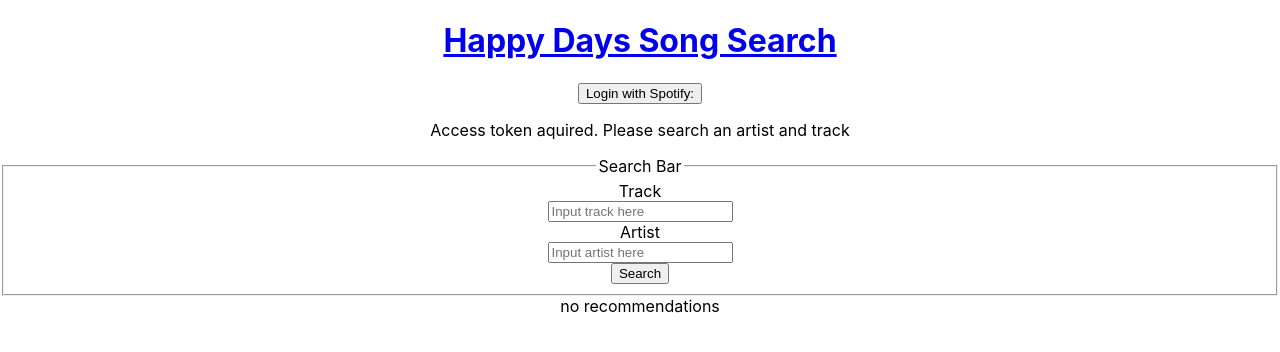
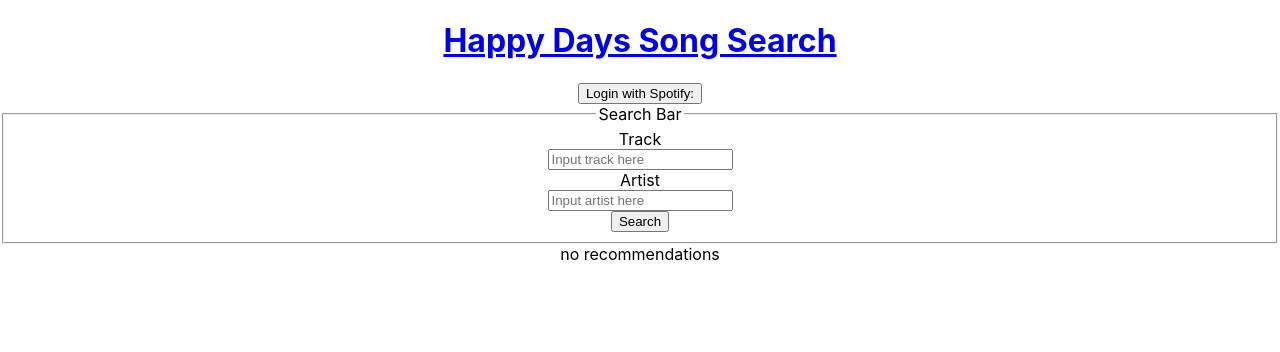
Before and after one commit to fac19/week10-Joe-Ivo, a React (Create React App) app: page / in a window 1280 px wide. Shown: the top 352 px of the page. Built offline with nearby package versions, Linux system fonts and the light colour scheme.

Commit message:
Login component renders if user isn't logged in

```diff
--- a/src/App.js
+++ b/src/App.js
@@ -35,7 +35,12 @@ function App() {
         </h1>
       </header>
       <main>
-        <LogIn logInToken={logInToken} setLogInToken={setLogInToken} />
+        {logInToken ? (
+          <p>Access token aquired. Please search an artist and track</p>
+        ) : (
+          <LogIn logInToken={logInToken} setLogInToken={setLogInToken} />
+        )}
+
         <SongInfoSearch
           logInToken={logInToken}
           songInfo={songInfo}
--- a/src/components/log-in.js
+++ b/src/components/log-in.js
@@ -17,7 +17,6 @@ function LogIn(props) {
   return (
     <div>
       <button onClick={() => login()}>Login with Spotify:</button>
-      <p>Access token aquired. Please search an artist and track</p>
     </div>
   );
 
```
